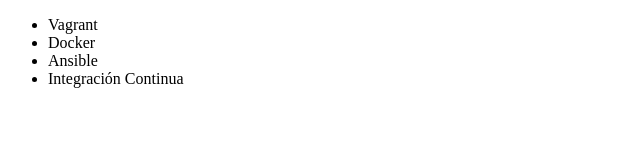
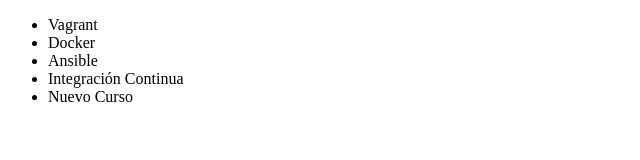
Before and after one commit to cerebro2005/alura-git, a plain HTML site: page index.html in a window 1280 px wide. Shown: the whole page, without its empty margins (0-640 px from the left). Drawn offline with Linux system fonts and the light colour scheme.

Commit message:
agregando .gitignore y modificacion en el index.html, se agrego nuevo tema

```diff
--- a/index.html
+++ b/index.html
@@ -12,6 +12,7 @@
         <li>Docker</li>
         <li>Ansible</li>
         <li>Integración Continua</li>
+        <li>Nuevo Curso</li>
     </ul>
 </body>
 </html>
```
Also changed, not shown: 1 other file.
